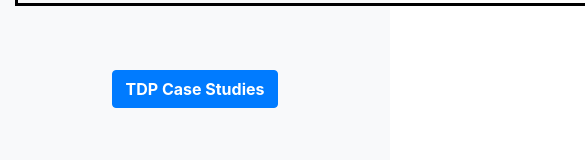
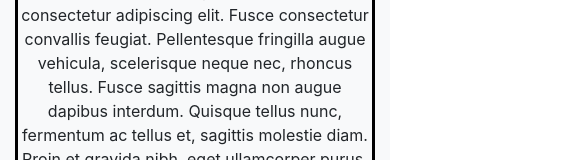
Before and after one commit to TechDevProNBS/CaseStudies-React, a React (Create React App) app: page / in a window 390 px wide. Shown: the part 304-464 px from the top of the page, 585 px wide, since content can reach past the window. Built offline with nearby package versions, Linux system fonts and the light colour scheme.

Commit message:
version 2 homepage - fixed responsiveness, removed button

```diff
--- a/src/components/homepage.component.js
+++ b/src/components/homepage.component.js
@@ -4,7 +4,7 @@ import { Redirect } from 'react-router-dom';
 import { Navbar, Nav, NavDropdown, NavItem } from 'react-bootstrap';
 import { BrowserRouter as Router, Route, Link } from "react-router-dom";
 
-export default class Postdata extends React.Component {
+export default class Homepage extends React.Component {
 
     constructor() {
         super();
@@ -34,16 +34,12 @@ export default class Postdata extends React.Component {
 
                         <h1><center>About the TDP</center></h1>
                         <br></br>
-                        <center><p style={{ width: "1040px", borderStyle: "solid", borderColor: "black" }} >
+                        <center><p style={{borderStyle: "solid", borderColor: "black" }} >
                             Lorem ipsum dolor sit amet, consectetur adipiscing elit. Cras accumsan lacinia quam, ac tristique nisl sollicitudin id. Suspendisse tempus, mauris ut maximus placerat, ex tortor dapibus felis, eget euismod leo ante in est. Mauris in enim finibus, mattis metus ut, hendrerit erat. Lorem ipsum dolor sit amet, consectetur adipiscing elit. Fusce consectetur convallis feugiat. Pellentesque fringilla augue vehicula, scelerisque neque nec, rhoncus tellus. Fusce sagittis magna non augue dapibus interdum. Quisque tellus nunc, fermentum ac tellus et, sagittis molestie diam. Proin et gravida nibh, eget ullamcorper purus. Donec tristique nisi nec tempus pulvinar. Lorem ipsum dolor sit amet, consectetur adipiscing elit. Quisque aliquam massa sit amet auctor imperdiet. Nam sed eleifend odio. Pellentesque nisl mi, dictum ac elit et, maximus commodo diam. Donec gravida urna eget imperdiet ultrices.
                                 </p></center>
                         <div>
                             <br></br> <br></br>
 
-                            <center><button className="btn btn-primary" type="submit" onclick='window.location.replace("https://stackoverflow.com")'>
-                                <b>TDP Case Studies</b>
-                            </button></center>
-                            <br></br> <br></br>
 
                             <h2><center>Manager Comments</center></h2>
                         </div>
@@ -61,13 +57,10 @@ export default class Postdata extends React.Component {
                                             <div class="card-body">
                                                 <h5 class="card-title"><b>Mark Bates</b></h5>
                                                 <p class="card-text">Lorem ipsum dolor sit amet, consectetur adipiscing elit. Cras accumsan lacinia quam, ac tristique nisl sollicitudin id. Suspendisse tempus, mauris ut maximus placerat, ex tortor dapibus felis, eget euismod leo ante in est. Mauris in enim finibus, mattis metus ut, hendrerit erat. Lorem ipsum dolor sit amet, consectetur adipiscing elit. Fusce consectetur convallis feugiat. Pellentesque fringilla augue vehicula, scelerisque neque nec</p>
-                                                {/* <p class="card-text"><small class="text-muted">Last updated 3 mins ago</small></p> */}
-
                                             </div>
                                         </div>
                                     </div>
                                 </div>
-
 
                                 <div class="card mb-3" style={{ maxWidth: "1040px" }}>
                                     <div class="row no-gutters">
@@ -78,7 +71,6 @@ export default class Postdata extends React.Component {
                                             <div class="card-body">
                                                 <h5 class="card-title"><b>Rachel Henry</b></h5>
                                                 <p class="card-text">Lorem ipsum dolor sit amet, consectetur adipiscing elit. Cras accumsan lacinia quam, ac tristique nisl sollicitudin id. Suspendisse tempus, mauris ut maximus placerat, ex tortor dapibus felis, eget euismod leo ante in est. Mauris in enim finibus, mattis metus ut, hendrerit erat. Lorem ipsum dolor sit amet, consectetur adipiscing elit. Fusce consectetur convallis feugiat. Pellentesque fringilla augue vehicula, scelerisque neque nec</p>
-                                                {/* <p class="card-text"><small class="text-muted">Last updated 3 mins ago</small></p> */}
                                             </div>
                                         </div>
                                     </div>
@@ -93,7 +85,7 @@ export default class Postdata extends React.Component {
                                             <div class="card-body">
                                                 <h5 class="card-title"><b>Jessica Samm</b></h5>
                                                 <p class="card-text">Lorem ipsum dolor sit amet, consectetur adipiscing elit. Cras accumsan lacinia quam, ac tristique nisl sollicitudin id. Suspendisse tempus, mauris ut maximus placerat, ex tortor dapibus felis, eget euismod leo ante in est. Mauris in enim finibus, mattis metus ut, hendrerit erat. Lorem ipsum dolor sit amet, consectetur adipiscing elit. Fusce consectetur convallis feugiat. Pellentesque fringilla augue vehicula, scelerisque neque nec</p>
-                                                {/* <p class="card-text"><small class="text-muted">Last updated 3 mins ago</small></p> */}
+
                                             </div>
                                         </div>
                                     </div>
```
